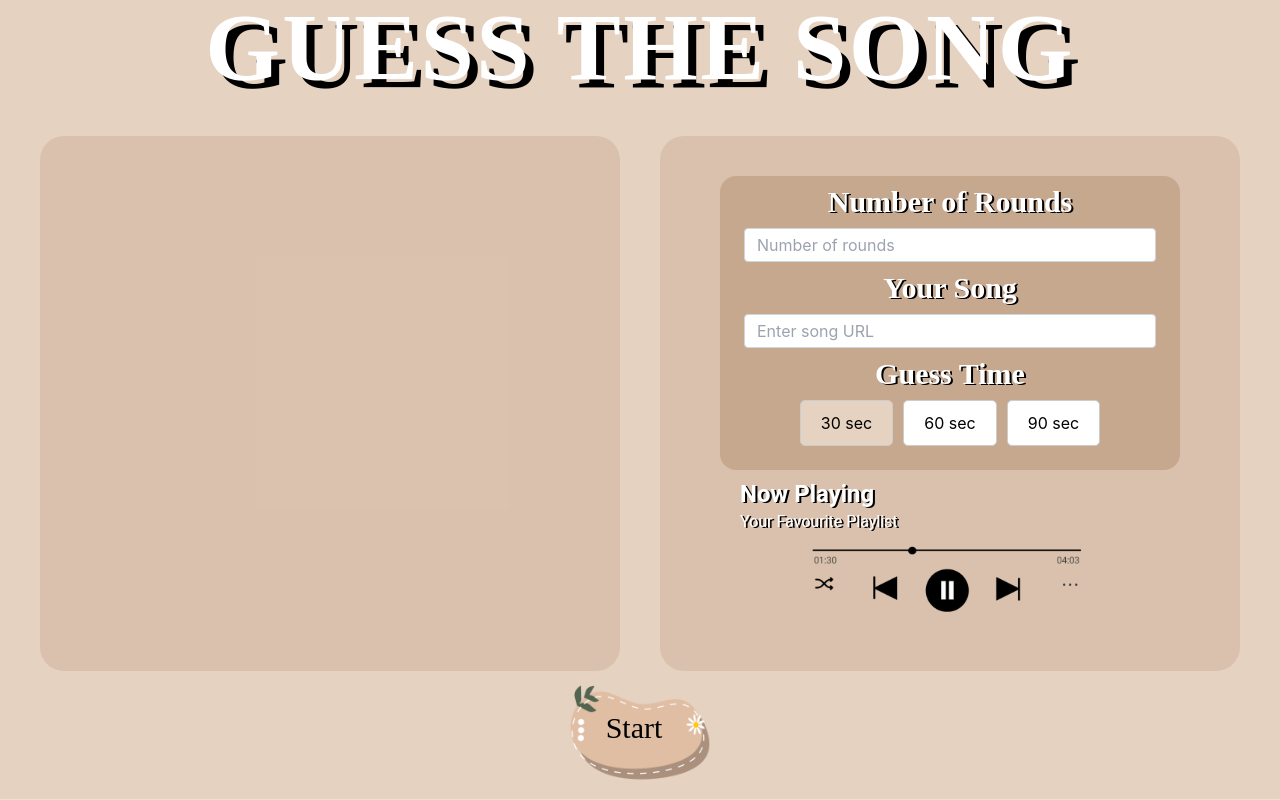
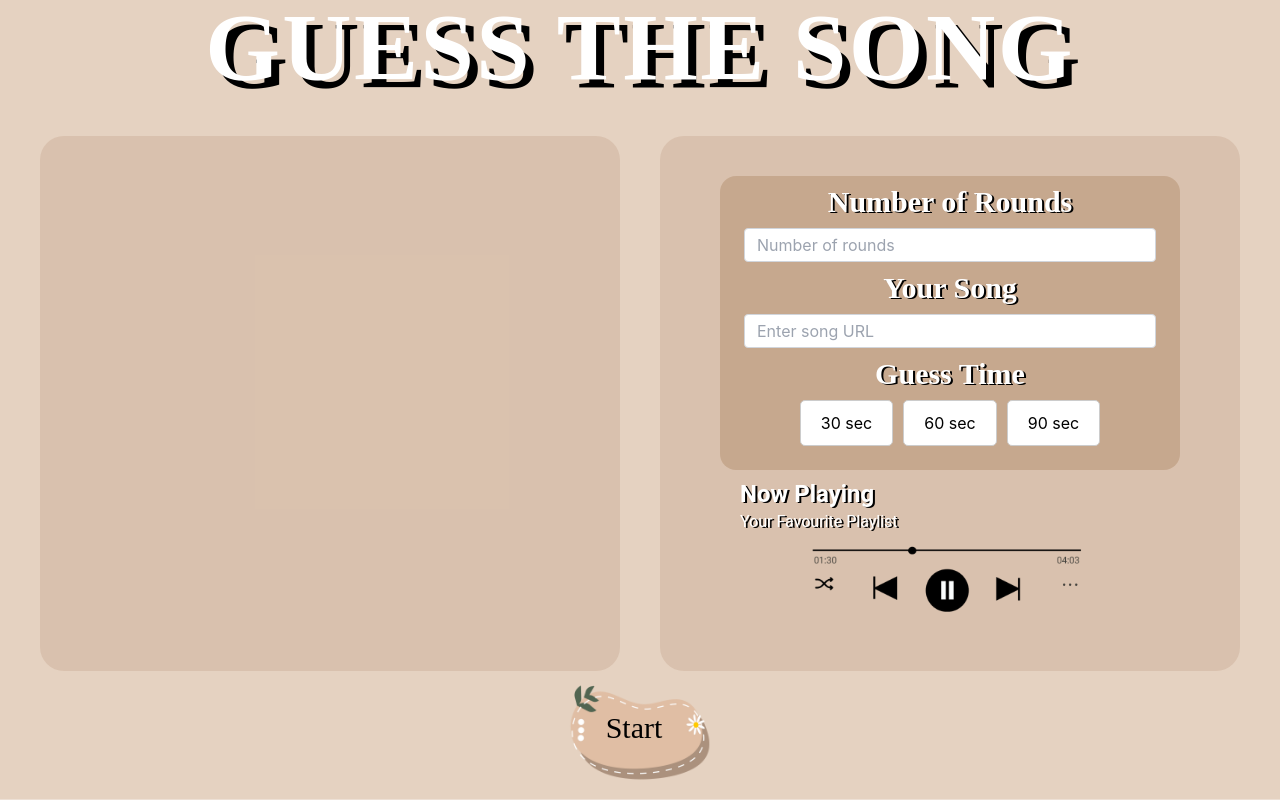
Before and after one commit to Tuanlinh12312/Guess-the-song-singleplayer, a React (Create React App) app in the folder frontend/: page / in a window 1280 px wide. Built offline with nearby package versions, Linux system fonts and the light colour scheme.

Commit message:
fixed song play delay

```diff
--- a/frontend/src/components/GameSetup/GuessTime.jsx
+++ b/frontend/src/components/GameSetup/GuessTime.jsx
@@ -1,7 +1,7 @@
 import { useState } from "react";
 
 const GuessTimeLimit = ({ onSetTime }) => {
-  const [selectedTime, setSelectedTime] = useState(30); // Default to 30 sec
+  const [selectedTime, setSelectedTime] = useState(0); // Default to 30 sec
 
   const handleSelectTime = (time) => {
     setSelectedTime(time);
--- a/frontend/src/pages/MainGame.jsx
+++ b/frontend/src/pages/MainGame.jsx
@@ -108,16 +108,13 @@ const MainGame = () => {
   return (
     <div className="flex flex-col items-center justify-center min-h-screen bg-gray-900 text-white">
       <h1 className="text-4xl font-bold mb-4">Guess the Song</h1>
-
+      {song && <SongPlayer song={song} onPlay={() => setIsPlaying(true)} />}
       {gameOver ? (
         <EndGame score={score} />
       ) : roundEnded ? (
         <EndRound song={song} onNextRound={goToNextRound} />
       ) : !isPlaying ? (
-        <>
-          {song && <SongPlayer song={song} onPlay={() => setIsPlaying(true)} />}
-          <Loading></Loading>
-        </>
+        <Loading></Loading>
       ) : (
         <>
           <GuessChecklist
@@ -129,7 +126,7 @@ const MainGame = () => {
             key={round}
             timeCap={timeCap}
             isPlaying={isPlaying}
-            onTimeOut={() => setRoundEnded(true)}
+            onTimeOut={() => setRoundEnded(false)}
           />
           <GuessBar
             guess={guess}
@@ -138,7 +135,6 @@ const MainGame = () => {
             onSubmit={handleGuess}
             guessHistory={guessHistory}
           />
-          <SongPlayer song={song} onPlay={() => setIsPlaying(true)} />
         </>
       )}
     </div>
```
